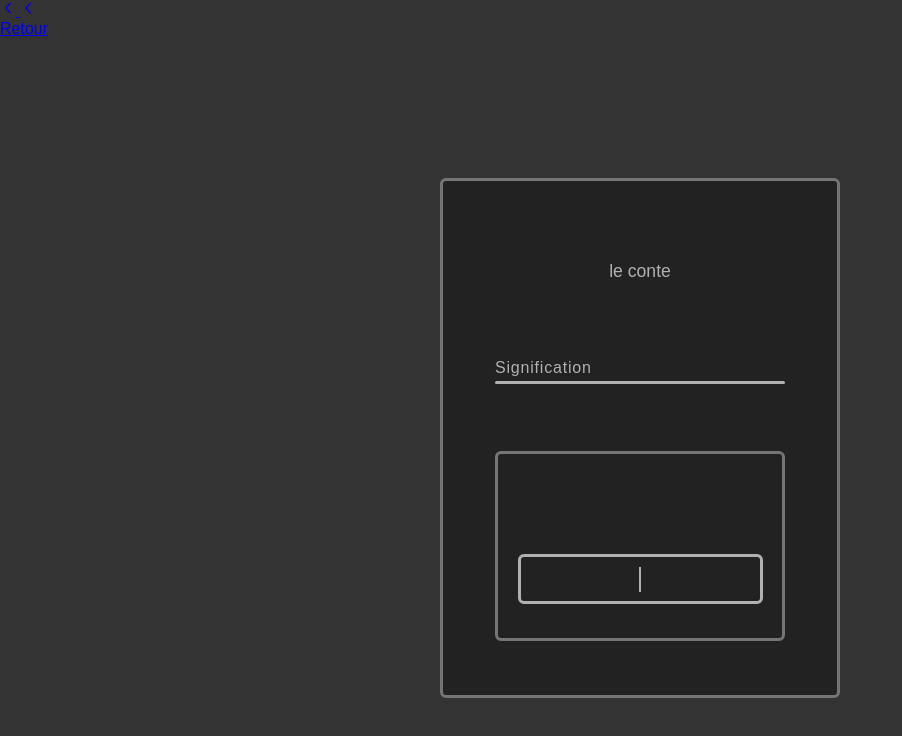
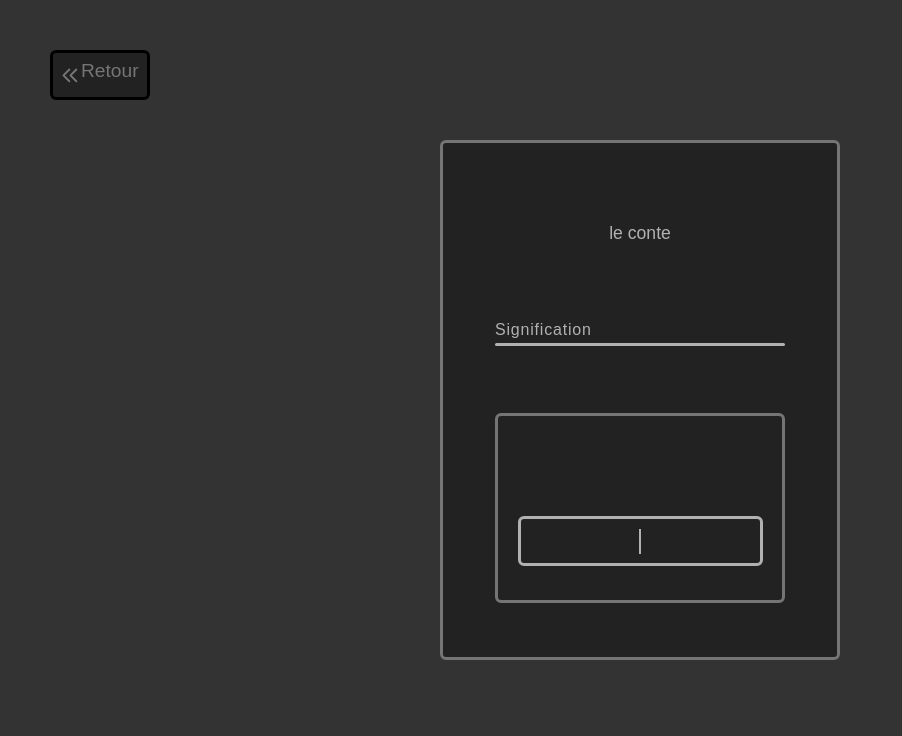
Before and after one commit to Kuro3286/Nex, a plain HTML site: page switch.html in a window 1280 px wide. Shown: the whole page, without its empty margins (0-902 px from the left). Drawn offline with nearby package versions, Linux system fonts and the light colour scheme.

Commit message:
Update swit.css

```diff
--- a/swit.css
+++ b/swit.css
@@ -8,6 +8,60 @@
 
 body {
     background-color: #333;
+}
+.retour {
+    display: flex;
+    justify-content: left;
+}
+
+.retour .return {
+    display: flex;
+    position: absolute;
+    align-items: center;
+    color: rgb(117,117,117);
+    top: 50px;
+    left: 50px;
+    width: 100px;
+    height: 50px;
+    border: 3px solid black;
+    border-radius: 6px;
+    background-color: rgb(34,34,34);
+    text-decoration: none;
+    transition: 0.5s;
+}
+
+.retour .return .un {
+    position: absolute;
+    font-size: 1.3em;
+    left: 3px;
+}
+
+.retour .return .deux {
+    position: absolute;
+    font-size: 1.3em;
+    left: 10px;
+}
+
+.retour .return .lettre {
+    position: absolute;
+    left: 28px;
+    font-size: 1.2em;
+    top: 7px;
+}
+
+.retour .return:hover {
+    display: flex;
+    position: absolute;
+    align-items: center;
+    color: rgb(177, 177, 177);
+    top: 50px;
+    left: 50px;
+    width: 100px;
+    height: 50px;
+    border: 3px solid rgb(117,117,117);
+    border-radius: 6px;
+    background-color: rgb(34,34,34);
+    text-decoration: none;
 }
 
 
```
